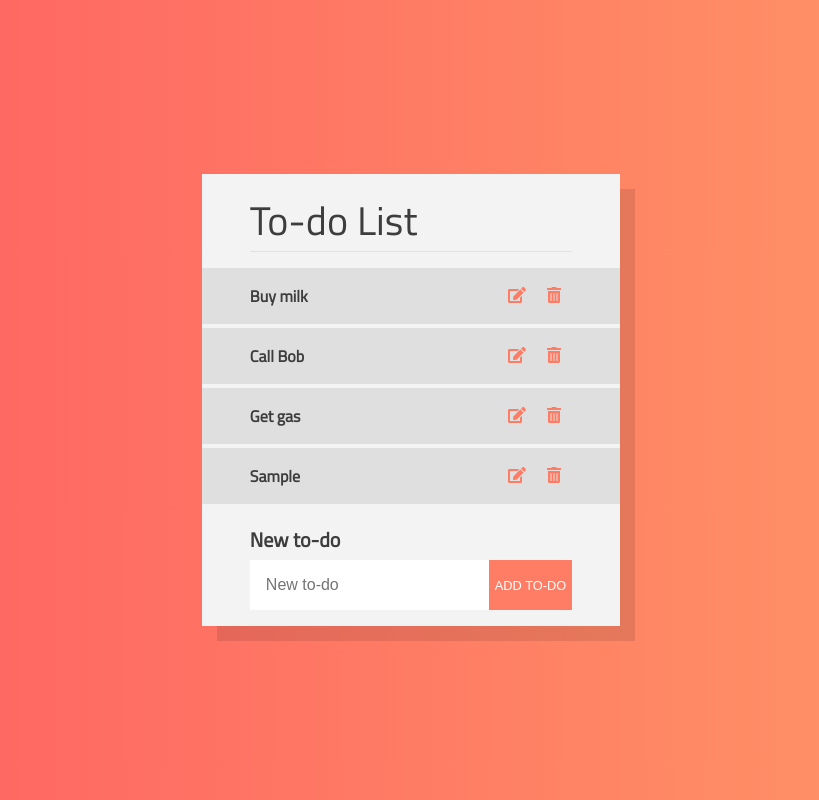
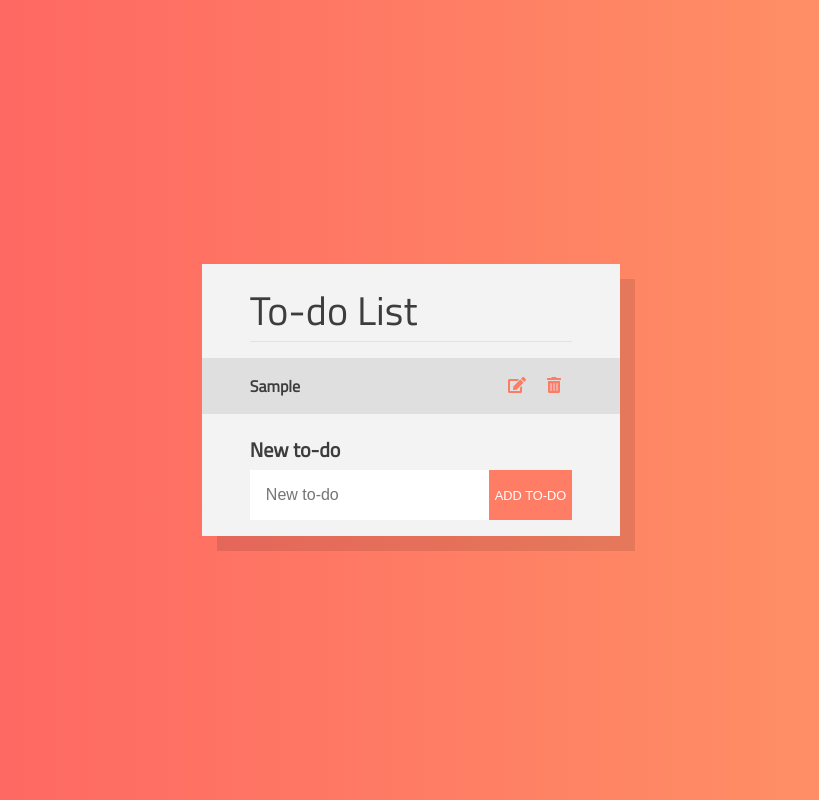
Before and after one commit to TomTilly/Todo-list, a React (Create React App) app: page / in a window 1280 px wide. Both pictures are taken after typing "Sample" into the empty fields and a click on the button "ADD TO-DO". Shown: the whole page, without its empty margins (229-1048 px from the left). Built offline with nearby package versions, Linux system fonts and the light colour scheme; the HTML template or start-up script is replaced by a standard one.

Commit message:
add localStorage so list persists

```diff
--- a/src/ToDo.css
+++ b/src/ToDo.css
@@ -1,12 +1,16 @@
-.ToDo {
+.ToDo-inner-container {
+  display: flex;
   padding: 1em 3em;
   background: rgba(0, 0, 0, 0.082);
   margin-bottom: 4px;
   font-weight: bold;
+  cursor: pointer;
+  transition: all .3s;
 }
 
-.ToDo-inner-container {
-  display: flex;
+.done {
+  text-decoration: line-through;
+  background: rgba(0, 0, 0, 0.233);
 }
 
 .ToDo-item {
@@ -33,6 +37,13 @@
   pointer-events: none;
 }
 
+.ToDo-inline-edit-form {
+  padding: 1em 3em;
+  background: rgba(0, 0, 0, 0.082);
+  margin-bottom: 4px;
+  font-weight: bold;
+}
+
 .ToDo-inline-input-container {
   display: flex;
 }
--- a/src/ToDo.js
+++ b/src/ToDo.js
@@ -11,22 +11,25 @@ class ToDo extends Component {
     super(props);
     this.state = {
       isEditting: false,
-      toDo: this.props.toDo
+      toDo: this.props.toDo,
+      markedDone: false
     }
     this.handleClick = this.handleClick.bind(this);
     this.handleChange = this.handleChange.bind(this);
     this.handleSubmit = this.handleSubmit.bind(this);
   }
+
   handleClick(e) {
     if (e.target.dataset.type === 'edit') {
       // edit item
-      console.log('edit');
       this.setState({ isEditting: true });
 
+    } else if (e.target.dataset.type === 'delete') {
+      // remove item
+      this.props.delete(this.props.id);
     } else {
-      // remove item
-      console.log('delete');
-      this.props.delete(this.props.id);
+      console.log(e.target);
+      this.setState(curState => ({ markedDone: !curState.markedDone }));
     }
   }
 
@@ -45,7 +48,7 @@ class ToDo extends Component {
       <li className="ToDo">
         {!this.state.isEditting
           ?
-          <div className="ToDo-inner-container">
+          <div className={`ToDo-inner-container ${this.state.markedDone ? 'done' : ''}`} onClick={this.handleClick}>
             <span className="ToDo-item">{this.props.toDo}</span>
             <button className="ToDo-button" data-type="edit" onClick={this.handleClick}>
               <FontAwesomeIcon icon={faEdit} />
--- a/src/ToDoList.js
+++ b/src/ToDoList.js
@@ -8,20 +8,7 @@ class ToDoList extends Component {
   constructor(props) {
     super(props);
     this.state = {
-      toDos: [
-        {
-          toDo: 'Buy milk',
-          id: uuid()
-        },
-        {
-          toDo: 'Call Bob',
-          id: uuid()
-        },
-        {
-          toDo: 'Get gas',
-          id: uuid()
-        }
-      ]
+      toDos: JSON.parse(localStorage.getItem('toDos')) || []
     };
     this.addToDo = this.addToDo.bind(this);
     this.deleteToDo = this.deleteToDo.bind(this);
@@ -29,23 +16,37 @@ class ToDoList extends Component {
   }
 
   addToDo(newToDo) {
-    this.setState(curState => ({ toDos: [...curState.toDos, newToDo] }));
+    this.setState(curState => {
+      const newToDos = [...curState.toDos, newToDo];
+      localStorage.setItem('toDos', JSON.stringify(newToDos));
+      return {
+        toDos: newToDos
+      };
+    });
   }
 
   deleteToDo(id) {
-    this.setState(curState => ({ toDos: curState.toDos.filter(toDo => toDo.id !== id) }));
+    this.setState(curState => {
+      const newToDos = curState.toDos.filter(toDo => toDo.id !== id);
+      localStorage.setItem('toDos', JSON.stringify(newToDos));
+      return {
+        toDos: newToDos
+      }
+    });
   }
 
   editToDo(id, newValue) {
     this.setState(curState => {
+      const newToDos = curState.toDos.map(toDo => {
+        if (toDo.id === id) {
+          toDo.toDo = newValue;
+          return toDo;
+        }
+        return toDo;
+      });
+      localStorage.setItem('toDos', JSON.stringify(newToDos));
       return {
-        toDos: curState.toDos.map(toDo => {
-          if (toDo.id === id) {
-            toDo.toDo = newValue;
-            return toDo;
-          }
-          return toDo;
-        })
+        toDos: newToDos
       };
     });
   }
```
